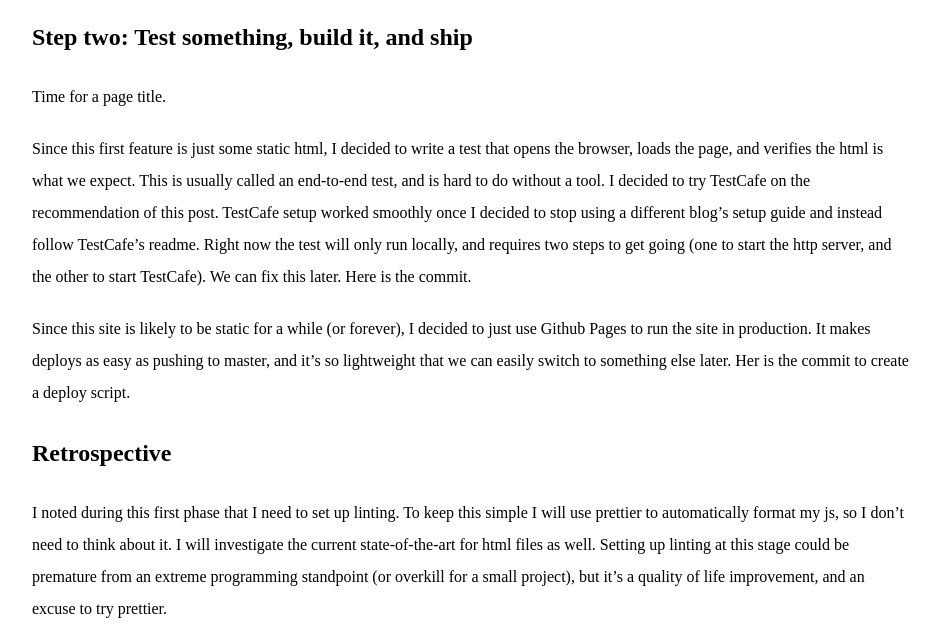
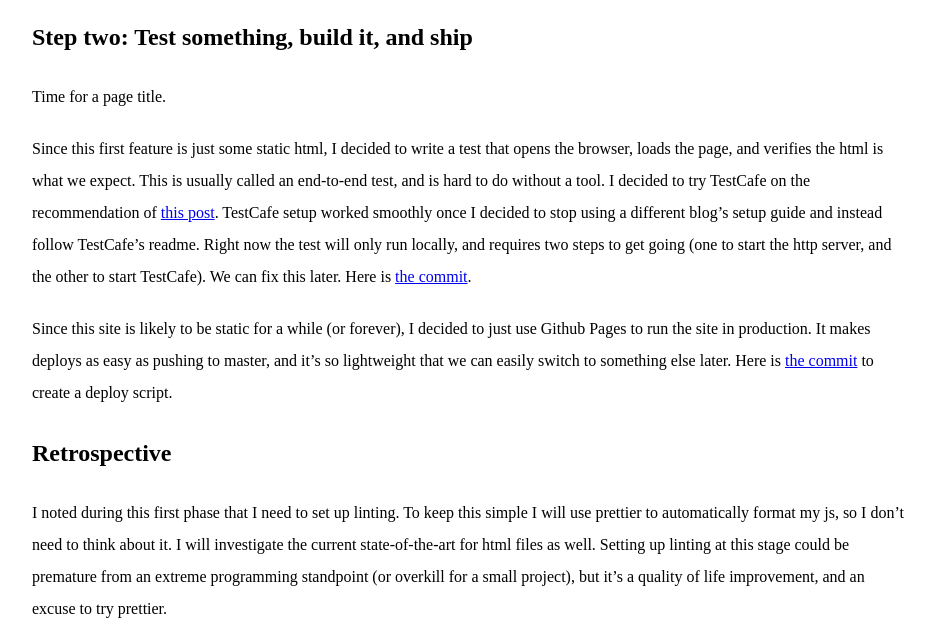
Before and after one commit to alexmiddeleer/agile-blog, a plain HTML site: page posts/2.html in a window 1280 px wide. Shown: the part 82-724 px from the top of the page, without its empty margins (168-1107 px from the left). Drawn offline with Linux system fonts and the light colour scheme.

Commit message:
Fix article links

```diff
--- a/posts/2.html
+++ b/posts/2.html
@@ -14,11 +14,11 @@
       </p>
 
       <p>
-        Since this first feature is just some static html, I decided to write a test that opens the browser, loads the page, and verifies the html is what we expect. This is usually called an end-to-end test, and is hard to do without a tool. I decided to try TestCafe on the recommendation of this post. TestCafe setup worked smoothly once I decided to stop using a different blog’s setup guide and instead follow TestCafe’s readme. Right now the test will only run locally, and requires two steps to get going (one to start the http server, and the other to start TestCafe). We can fix this later. Here is the commit.
+        Since this first feature is just some static html, I decided to write a test that opens the browser, loads the page, and verifies the html is what we expect. This is usually called an end-to-end test, and is hard to do without a tool. I decided to try TestCafe on the recommendation of <a href="https://medium.com/welldone-software/an-overview-of-javascript-testing-in-2018-f68950900bc3">this post</a>. TestCafe setup worked smoothly once I decided to stop using a different blog’s setup guide and instead follow TestCafe’s readme. Right now the test will only run locally, and requires two steps to get going (one to start the http server, and the other to start TestCafe). We can fix this later. Here is <a href="https://github.com/alexmiddeleer/agile-blog/commit/3adee0411a887dae29a1fed8d16f695a358dde36">the commit</a>.
       </p>
 
       <p>
-        Since this site is likely to be static for a while (or forever), I decided to just use Github Pages to run the site in production. It makes deploys as easy as pushing to master, and it’s so lightweight that we can easily switch to something else later. Her is the commit to create a deploy script.
+        Since this site is likely to be static for a while (or forever), I decided to just use Github Pages to run the site in production. It makes deploys as easy as pushing to master, and it’s so lightweight that we can easily switch to something else later. Here is <a href="https://github.com/alexmiddeleer/agile-blog/commit/484006a8062a726f79934f92db32e06424966338">the commit</a> to create a deploy script.
       </p>
 
       <h2>
```
Also changed, not shown: posts/1.html (+1 -1 lines).
